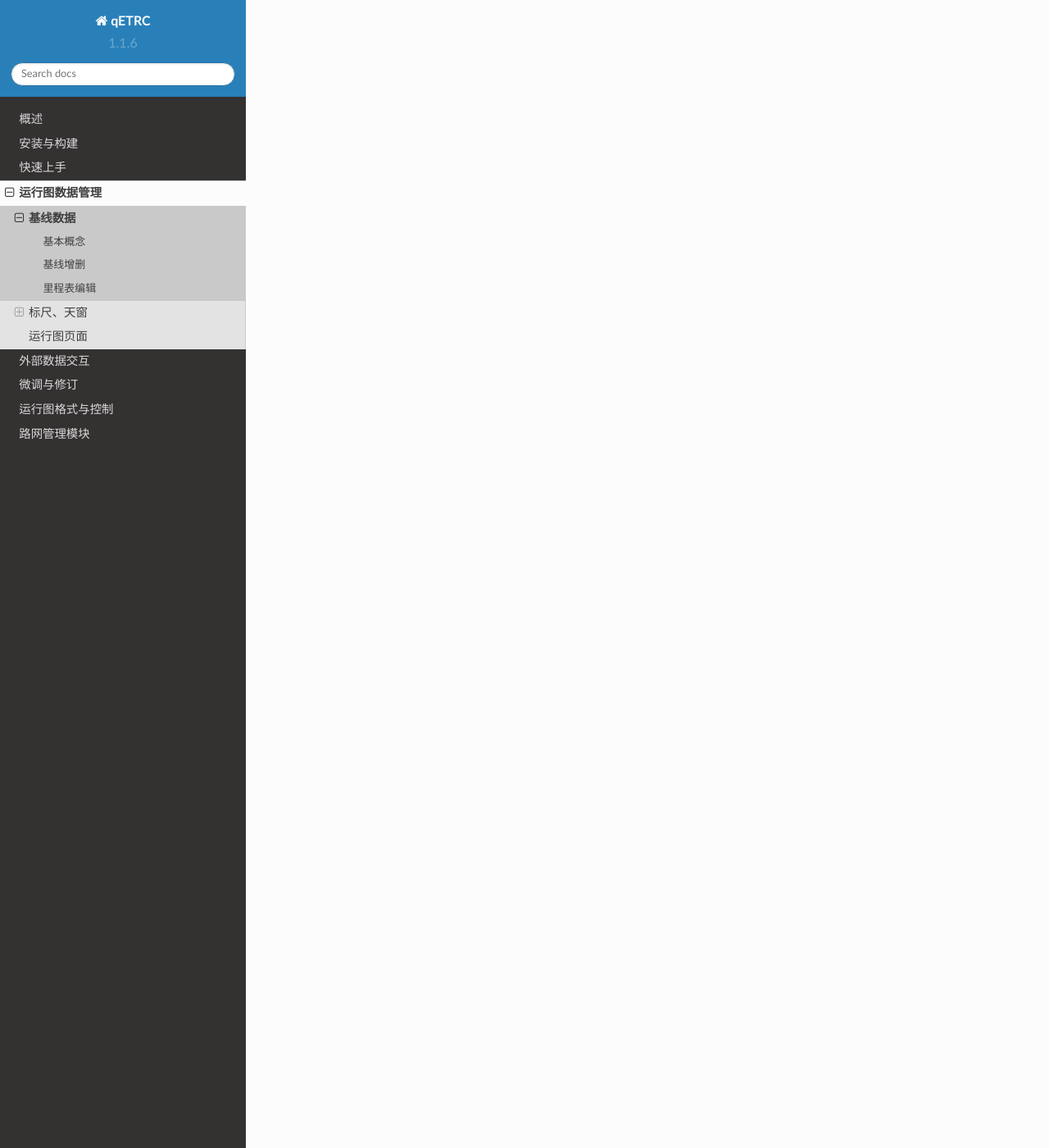
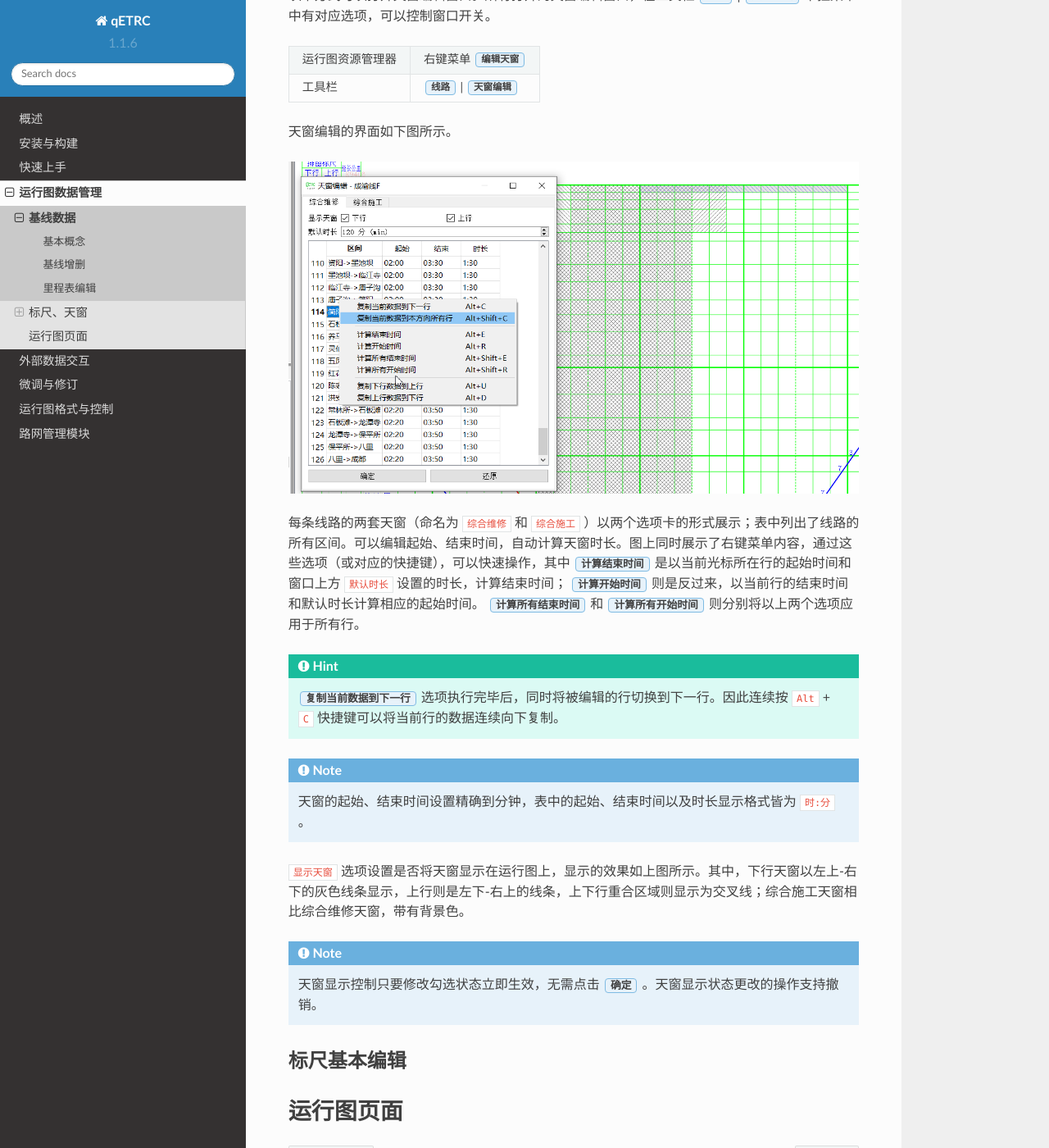
Before and after one commit to CDK6182CHR/qETRC_RTD, a Sphinx documentation site: the page built from docs/source/data/rail.rst, in a window 1280 px wide and 1400 px high, scrolled down 3505 px. Shown: the whole window at 82% size. Built offline with Sphinx 7.4.7 and the Read the Docs theme 2.0.0, drawn with Linux system fonts in a browser that asks for light colours; some of the changed text lies outside the part shown.

```diff
--- a/docs/source/data/rail.rst
+++ b/docs/source/data/rail.rst
@@ -83,10 +83,49 @@ qETRC中允许一个运行图文件具有多条基线。有以下方式可以为
 标尺、天窗
 ~~~~~~~~~~~
 
-区间数据
-^^^^^^^^^
+标尺和天窗有时也可统称为\ **区间数据**\ ，它们都是附属于基线中每两个站之间所形成的\ **区间**\ （而非是车站本身）的数据。由于qETRC支持单向站（参见 :ref:`rail_concepts`\ ），区间与车站之间的关系并非简单的一一对应关系。举例来说，设有车站序列A,B,C，其中A,C为双向站，B为下行单向站，则存在下行区间A->B, B->C，上行区间C->A，但不存在下行区间A->C，也不存在上行区间C->B。
 
-标尺和天窗有时也可统称为\ **区间数据**\ ，它们都是附属于基线中每两个站之间所形成的\ **区间**\ （而非是车站本身）的数据。由于qETRC支持单向站（参见 :ref:`rail_concepts`\ ），区间与车站之间的关系并非简单的一一对应关系。举例来说，设有车站序列A,B,C，其中A,C为双向站，B为下行单向站，则存在下行区间A->B, B->C，上行区间C->A，但不存在下行区间A->C，也不存在上行区间C->B。
+标尺又称\ **区间运行时分标准**\ ，它规定列车在每个区间运行所需的时长。每个区间有三项数据构成，即\ **通通时分**\ ，\ **起步附加时分**\ 和\ **停车附加时分**\ 。其中通通时分表示列车按本标尺运行时，在本区间前后站都不停车时所用的时长，起步附加时分表示列车在区间前站停车导致在本区间延长的运行时分，停车附加时分表示列车在区间后站停车导致在本区间延长的运行时分。三项数据皆精确到秒。
+
+天窗（在原则上）规定线路每个区间的检修、维护等时间段，列车（原则上）不能在这个时间段驶入本区间。
+
+与pyETRC不同，在qETRC中，标尺、天窗是强制“上下行分设”的，即下行A->B和上行B->A被视为两个不同的区间（相当于双线）。如果需要上下行使用相同的数据，可以复制数据。
+
+标尺、天窗数据都是基线数据的一部分。每一条基线可以有任意多组标尺数据，但只能有两套天窗数据。
+
+
+天窗基本编辑
+^^^^^^^^^^^^^
+
+以下方式可以打开天窗编辑窗口。所有打开的天窗编辑窗口，在工具栏 :guilabel:`线路` | :guilabel:`天窗编辑` 下拉菜单中有对应选项，可以控制窗口开关。
+
+.. csv-table::
+
+    运行图资源管理器, 右键菜单 :guilabel:`编辑天窗`
+    工具栏, :guilabel:`线路` | :guilabel:`天窗编辑`
+
+天窗编辑的界面如下图所示。
+
+.. figure:: /_static/img/data/forbid.png
+    :alt: 天窗编辑
+
+每条线路的两套天窗（命名为 ``综合维修`` 和 ``综合施工`` ）以两个选项卡的形式展示；表中列出了线路的所有区间。可以编辑起始、结束时间，自动计算天窗时长。图上同时展示了右键菜单内容，通过这些选项（或对应的快捷键），可以快速操作，其中 :guilabel:`计算结束时间` 是以当前光标所在行的起始时间和窗口上方 ``默认时长`` 设置的时长，计算结束时间； :guilabel:`计算开始时间` 则是反过来，以当前行的结束时间和默认时长计算相应的起始时间。 :guilabel:`计算所有结束时间` 和 :guilabel:`计算所有开始时间` 则分别将以上两个选项应用于所有行。
+
+.. hint::
+    :guilabel:`复制当前数据到下一行` 选项执行完毕后，同时将被编辑的行切换到下一行。因此连续按 ``Alt`` + ``C`` 快捷键可以将当前行的数据连续向下复制。
+
+.. note::
+    天窗的起始、结束时间设置精确到分钟，表中的起始、结束时间以及时长显示格式皆为 ``时:分`` 。
+
+``显示天窗`` 选项设置是否将天窗显示在运行图上，显示的效果如上图所示。其中，下行天窗以左上-右下的灰色线条显示，上行则是左下-右上的线条，上下行重合区域则显示为交叉线；综合施工天窗相比综合维修天窗，带有背景色。
+
+.. note::
+    天窗显示控制只要修改勾选状态立即生效，无需点击 :guilabel:`确定` 。天窗显示状态更改的操作支持撤销。
+
+
+标尺基本编辑
+^^^^^^^^^^^^^
+
 
 
 .. _sec_page:
```
Also changed, not shown: docs/source/_static/img/data/forbid.png (added).
